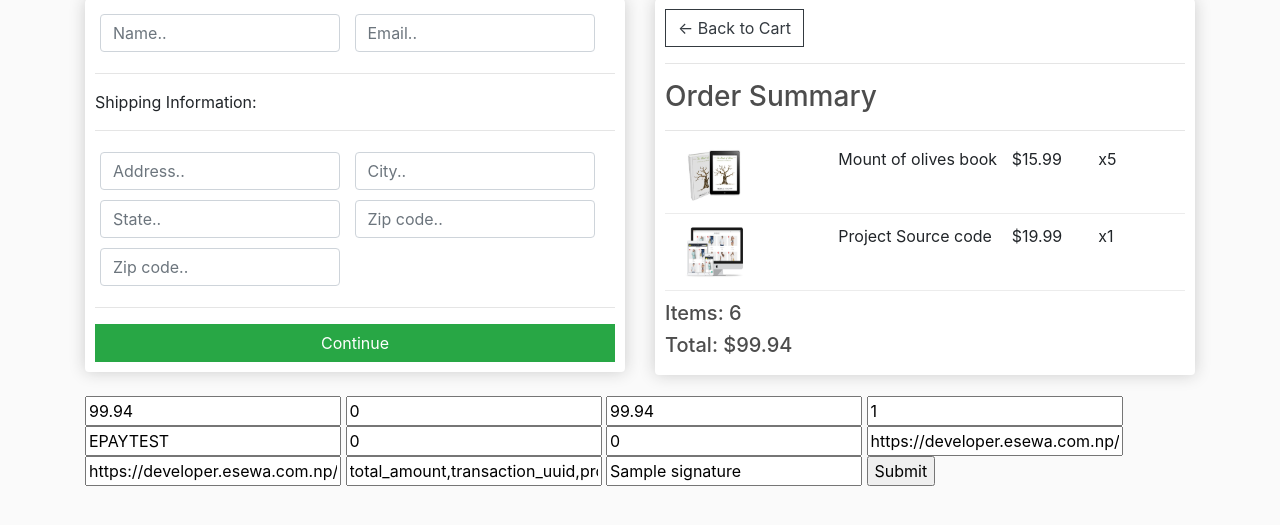
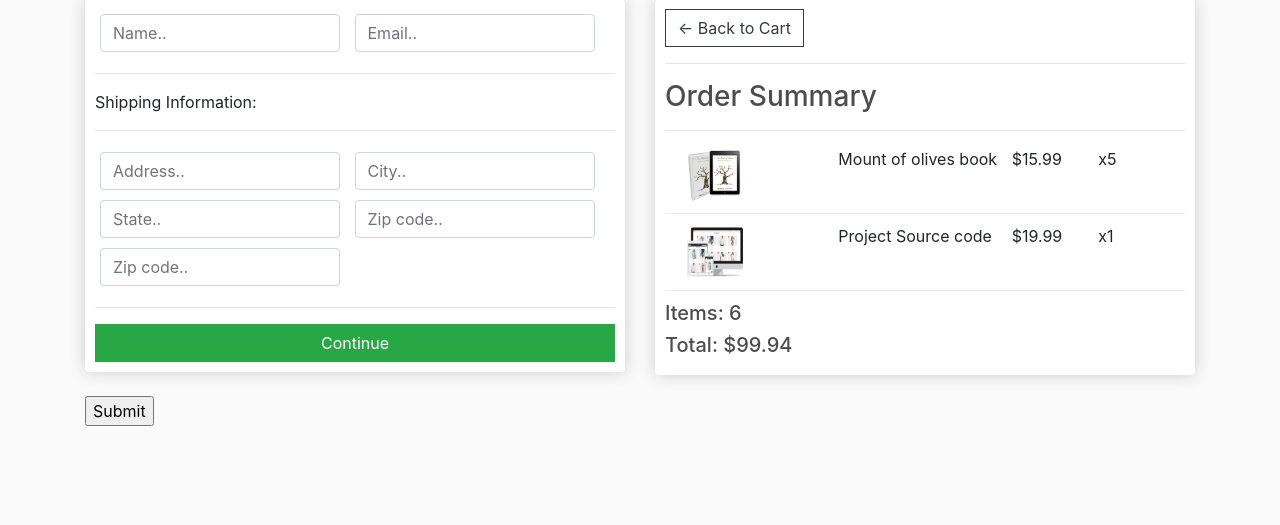
Before and after one commit to AashishAdhikari27/ecommerce_django, a Django app: template ecommerce/store/templates/store/checkout.html in a window 1280 px wide. Shown: the part 116-641 px from the top of the page. Run offline with Django 5.2, Linux system fonts and the light colour scheme; data comes from the database, SQL or seed files in the repository; both versions use the stored data as it was after the commit; the template is opened without the code that fills it: values that come from a table or form of the project are taken from there, most other values are stand-ins (such as "Sample title", 1, 10 or a date in 2020).

Commit message:
esewa initialized

```diff
--- a/ecommerce/store/templates/store/checkout.html
+++ b/ecommerce/store/templates/store/checkout.html
@@ -344,18 +344,18 @@
 
 <div class="esewa-form">
     <form id= "esewa-form"action="https://rc-epay.esewa.com.np/api/epay/main/v2/form" method="POST">
-        <input type="text" id="amount" name="amount" value="{{order.get_cart_total|floatformat:2}}" required>
-        <input type="text" id="tax_amount" name="tax_amount" value="0" required>
-        <input type="text" id="total_amount" name="total_amount" value="{{order.get_cart_total|floatformat:2}}" required>
-        <input type="text" id="transaction_uuid" name="transaction_uuid" value = "{{uuid}}" required>
-        <input type="text" id="product_code" name="product_code" value="EPAYTEST" required>
-        <input type="text" id="product_service_charge" name="product_service_charge" value="0" required>
-        <input type="text" id="product_delivery_charge" name="product_delivery_charge" value="0" required>
-        <input type="text" id="success_url" name="success_url" value="https://developer.esewa.com.np/success" required>
-        <input type="text" id="failure_url" name="failure_url" value="https://developer.esewa.com.np/failure" required>
-       <input type="text" id="signed_field_names" name="signed_field_names"
+        <input type="hidden" id="amount" name="amount" value="{{order.get_cart_total|floatformat:2}}" required>
+        <input type="hidden" id="tax_amount" name="tax_amount" value="0" required>
+        <input type="hidden" id="total_amount" name="total_amount" value="{{order.get_cart_total|floatformat:2}}" required>
+        <input type="hidden" id="transaction_uuid" name="transaction_uuid" value = "{{uuid}}" required>
+        <input type="hidden" id="product_code" name="product_code" value="EPAYTEST" required>
+        <input type="hidden" id="product_service_charge" name="product_service_charge" value="0" required>
+        <input type="hidden" id="product_delivery_charge" name="product_delivery_charge" value="0" required>
+        <input type="hidden" id="success_url" name="success_url" value="http://127.0.0.1:8000/esewa_payment_success/" required>
+        <input type="hidden" id="failure_url" name="failure_url" value="https://developer.esewa.com.np/failure" required>
+       <input type="hidden" id="signed_field_names" name="signed_field_names"
         value="total_amount,transaction_uuid,product_code" required>
-      <input type="text" id="signature" name="signature" value="{{signature}}" required>
+      <input type="hidden" id="signature" name="signature" value="{{signature}}" required>
       <input value="Submit" type="submit">
   </div>
 
--- a/ecommerce/store/urls.py
+++ b/ecommerce/store/urls.py
@@ -19,7 +19,7 @@ urlpatterns = [
 
 	path('process_order/', views.processOrder, name="process_order"),
 
-	# path('esewa_payment_success/', views.esewa_payment_success, name="esewa_payment_success"),
+	path('esewa_payment_success/', views.esewa_payment_success, name="esewa_payment_success"),
 
     # path('esewa_payment_failure/', views.esewa_payment_failure, name="esewa_payment_failure"),
 ]
```
Also changed, not shown: ecommerce/store/views.py (+13 -0 lines), ecommerce/db.sqlite3.
